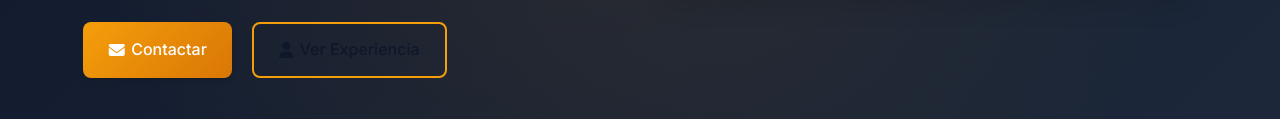
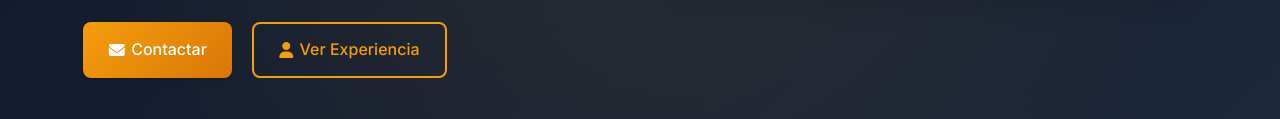
Before and after one commit to ohwowagencia/ohwowagencia.github.io, a plain HTML site: page jeferson/index.html in a window 1280 px wide. Shown: the part 653-772 px from the top of the page. Drawn offline with nearby package versions, Linux system fonts and the light colour scheme.

Commit message:
Actualización 23/09/2025 21:53

```diff
--- a/assets/css/cv-styles.css
+++ b/assets/css/cv-styles.css
@@ -698,7 +698,7 @@ img {
 
 .btn--secondary {
     background: transparent;
-    color: var(--color-text-primary);
+    color: var(--color-primary);
     border: 0.125rem solid var(--color-primary);
 }
 
@@ -922,6 +922,7 @@ img {
 
 .education__item {
     display: flex;
+    flex-wrap: wrap;
     gap: var(--spacing-lg);
     background: var(--color-bg-card);
     padding: var(--spacing-xl);
```
